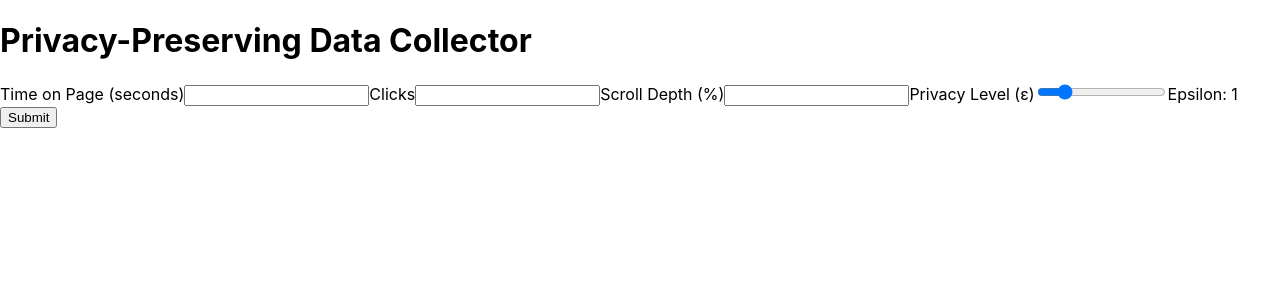
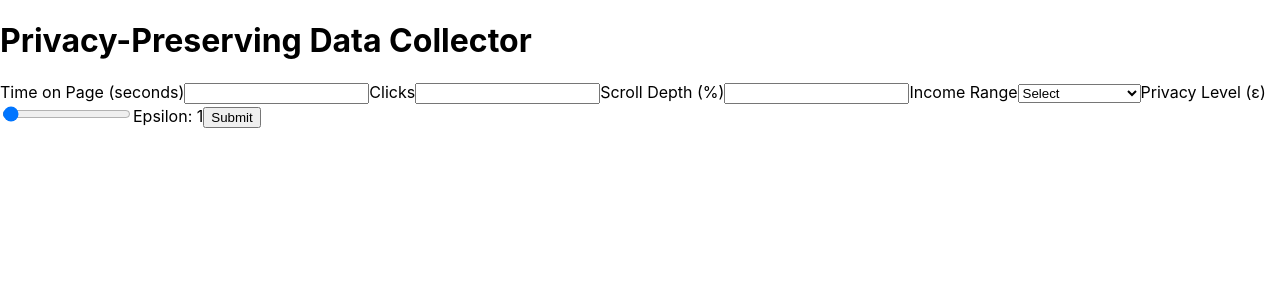
Before and after one commit to cathy-h-04/differential-privacy-tool, a React (Create React App) app: page / in a window 1280 px wide. Shown: the top 300 px of the page. Built offline with nearby package versions, Linux system fonts and the light colour scheme.

Commit message:
Update PrivacyForm.js

```diff
--- a/src/PrivacyForm.js
+++ b/src/PrivacyForm.js
@@ -7,21 +7,49 @@ const addLaplaceNoise = (value, epsilon) => {
   return value - scale * Math.sign(u) * Math.log(1 - 2 * Math.abs(u));
 };
 
+const randomizedResponseBinned = (trueBin, epsilon, numBins) => {
+    const p = Math.exp(epsilon) / (Math.exp(epsilon) + numBins - 1);
+    const random = Math.random();
+
+    if (random < p) {
+      return trueBin;
+    } else {
+      const otherBins = [...Array(numBins).keys()].filter(b => b !== trueBin);
+      return otherBins[Math.floor(Math.random() * otherBins.length)];
+    }
+  };
+
 export default function PrivacyForm() {
-  const [formData, setFormData] = useState({ timeOnPage: '', clicks: '', scrollDepth: '' });
+  const [formData, setFormData] = useState({ timeOnPage: '', clicks: '', scrollDepth: '', incomeBin: '' });
   const [epsilon, setEpsilon] = useState(1.0);
   const [privatizedData, setPrivatizedData] = useState(null);
 
+  const incomeLabels = [
+    "Less than $20k",
+    "$20k–$40k",
+    "$40k–$60k",
+    "$60k–$100k",
+    "More than $100k"
+  ];
+
   const handleChange = (e) => {
-    setFormData({ ...formData, [e.target.name]: parseFloat(e.target.value) });
+    const { name, value } = e.target;
+    setFormData({
+      ...formData,
+      [name]: name === 'incomeBin' ? value : parseFloat(value),
+    });
   };
 
   const handleSubmit = (e) => {
     e.preventDefault();
+
+    const trueBin = parseInt(formData.incomeBin);
+    const numBins = 5;
     const noisyData = {
       timeOnPage: addLaplaceNoise(formData.timeOnPage, epsilon),
       clicks: addLaplaceNoise(formData.clicks, epsilon),
       scrollDepth: addLaplaceNoise(formData.scrollDepth, epsilon),
+      incomeBin: randomizedResponseBinned(trueBin, epsilon, numBins),
     };
     setPrivatizedData(noisyData);
   };
@@ -68,11 +96,29 @@ export default function PrivacyForm() {
         </label>
 
         <label className="block">
+            Income Range
+            <select
+                name="incomeBin"
+                value={formData.incomeBin}
+                onChange={handleChange}
+                className="w-full p-2 mt-1 border rounded"
+                required
+            >
+                <option value="">Select</option>
+                <option value="0">Less than $20k</option>
+                <option value="1">$20k–$40k</option>
+                <option value="2">$40k–$60k</option>
+                <option value="3">$60k–$100k</option>
+                <option value="4">More than $100k</option>
+            </select>
+            </label>
+
+        <label className="block">
           Privacy Level (ε)
           <input
             type="range"
             min="0.1"
-            max="5"
+            max="100"
             step="0.1"
             value={epsilon}
             onChange={(e) => setEpsilon(parseFloat(e.target.value))}
@@ -92,9 +138,14 @@ export default function PrivacyForm() {
       {privatizedData && (
         <div className="mt-6 p-4 bg-gray-100 rounded">
           <h2 className="text-lg font-semibold mb-2">Privatized Output</h2>
-          <pre className="text-sm">
+          <pre className="text-sm mb-2">
             {JSON.stringify(privatizedData, null, 2)}
-          </pre>
+            </pre>
+            {typeof privatizedData.incomeBin === 'number' && (
+            <p className="text-sm text-gray-700">
+                Privatized Income Bin: {incomeLabels[privatizedData.incomeBin]}
+            </p>
+            )}
         </div>
       )}
     </div>
```
